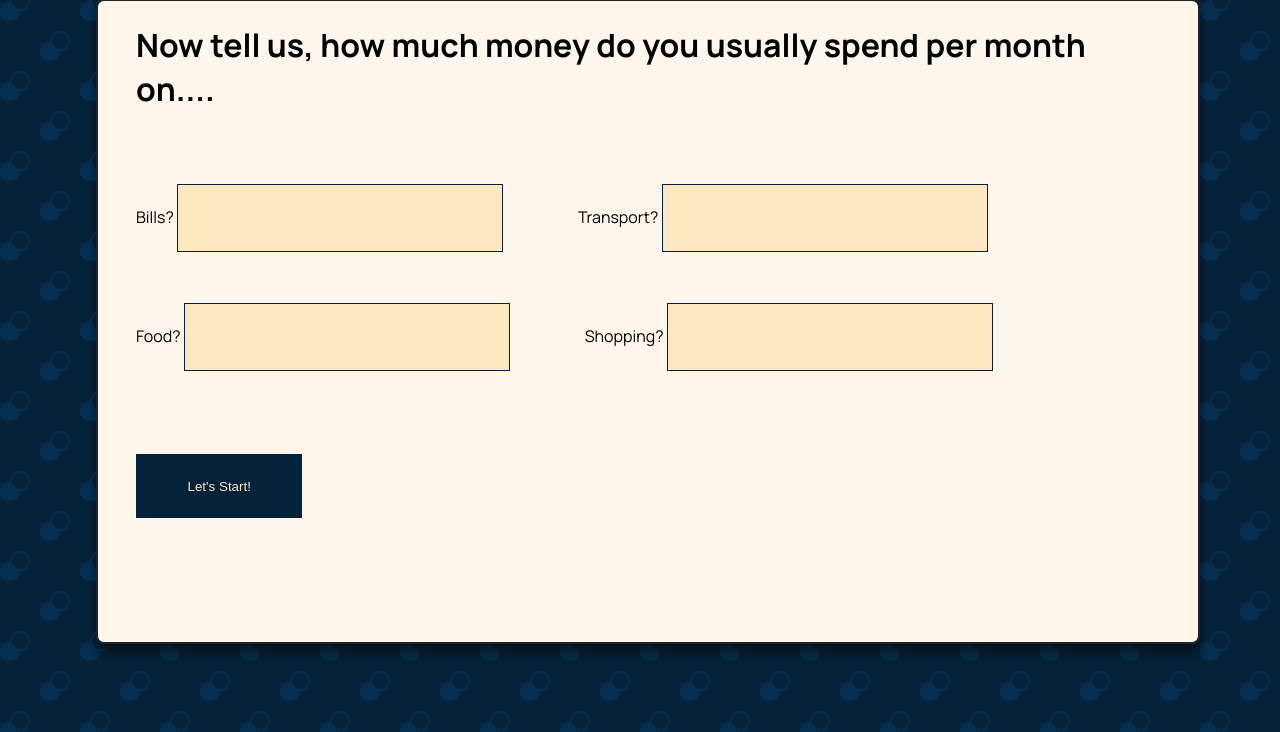
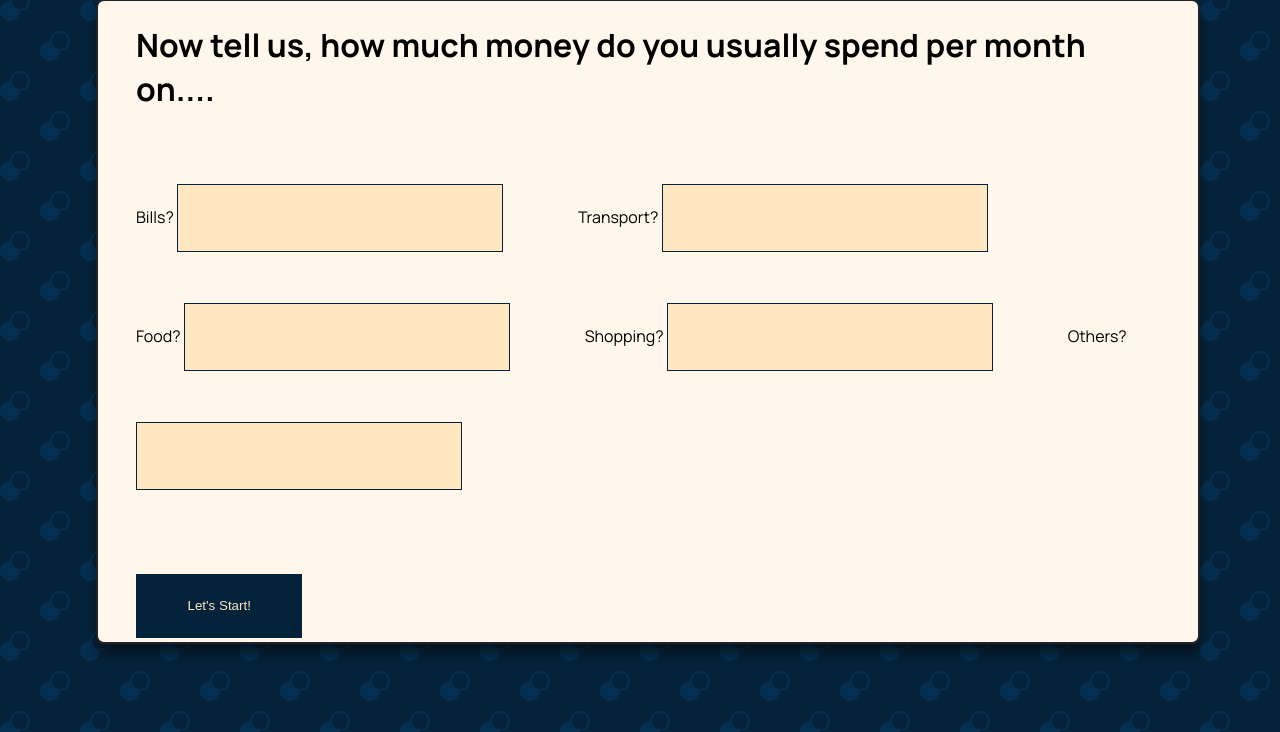
Before and after one commit to yuiyeyo/Hepengku, a Flask app: page /budget in a window 1280 px wide. Shown: the part 89-821 px from the top of the page. Run offline with Flask 3, Linux system fonts and the light colour scheme.

Commit message:
Update budget.html

```diff
--- a/templates/budget.html
+++ b/templates/budget.html
@@ -26,7 +26,10 @@
         <input type="number" name="food" class="field">
 
         <label for="shop">Shopping? </label>
-        <input type="number" name="shop" class="field"> <br>
+        <input type="number" name="shop" class="field">
+
+        <label for="food">Others? </label>
+        <input type="number" name="others" class="field"><br>
 
 
         <p class="error error--hidden"> </p>
```
